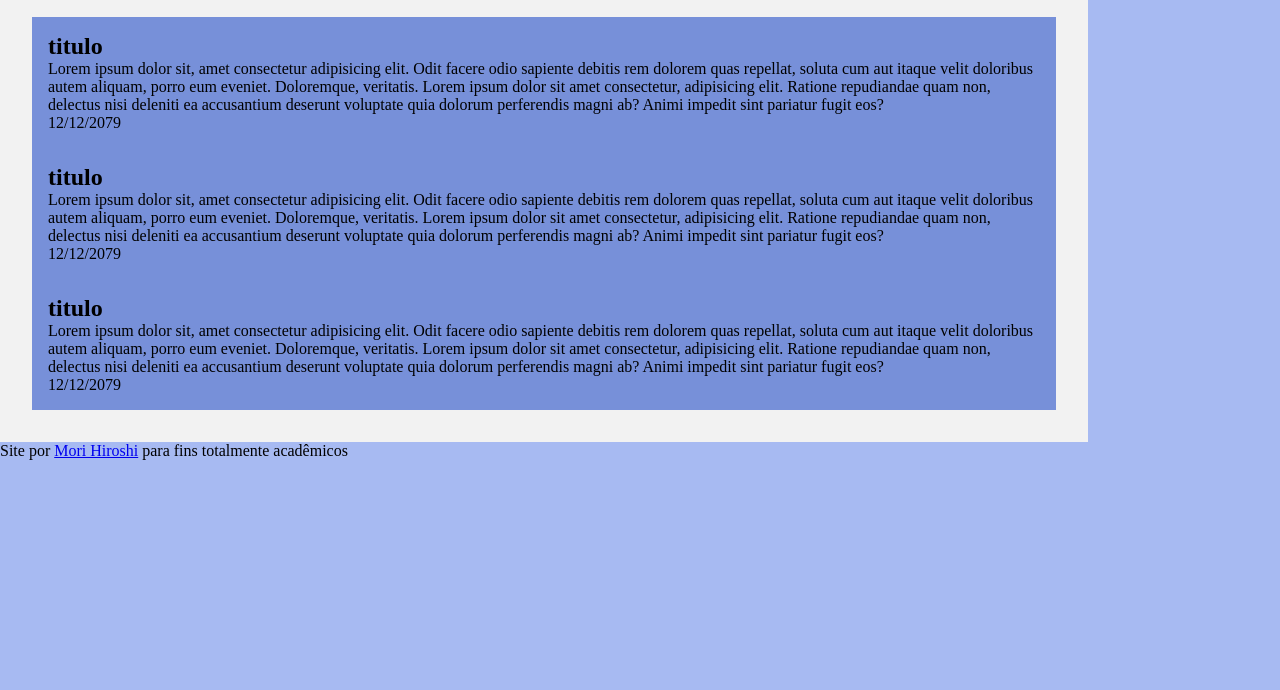
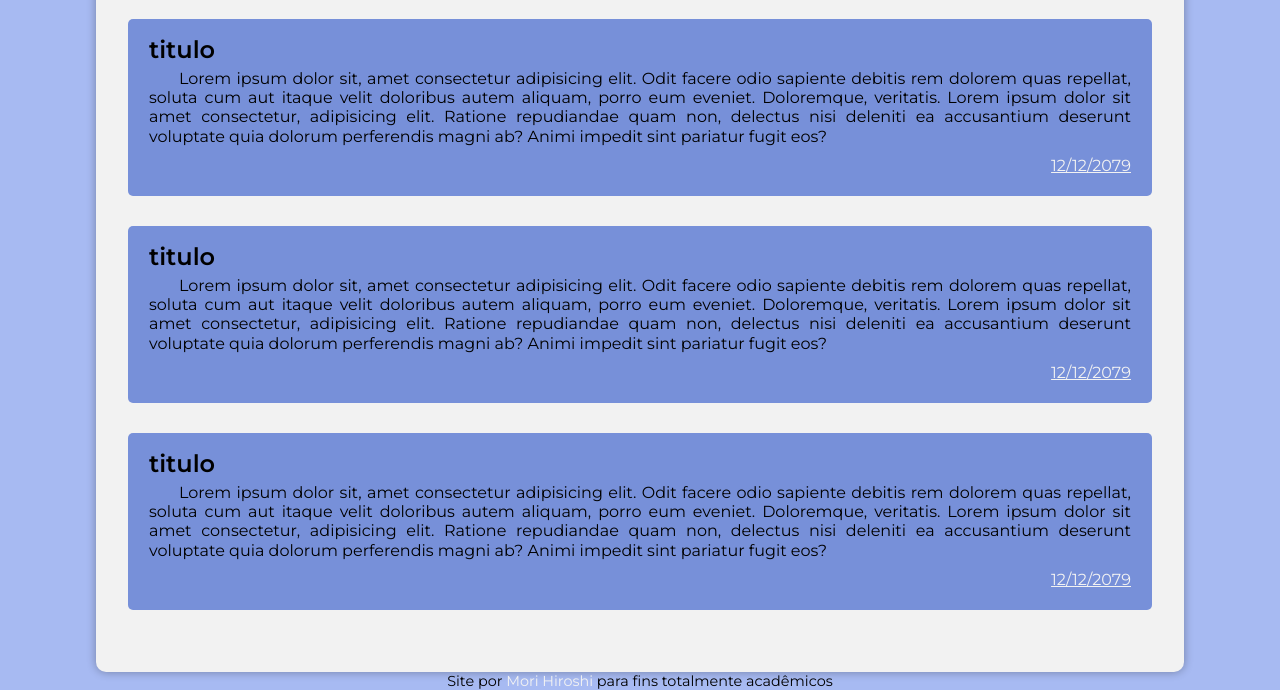
Before and after one commit to MoriHiroshi0619/Menu-Mobile, a plain HTML site: page index.html in a window 1280 px wide. Shown: the part 206-896 px from the top of the page. Before the commit the page ends 800 px from the top, so only its background shows below. Drawn offline with nearby package versions, Linux system fonts and the light colour scheme; a web font is replaced by a local one.

Commit message:
updated
finalizando projeto

```diff
--- a/assets/css/style.css
+++ b/assets/css/style.css
@@ -2,11 +2,16 @@
 /*font-family: 'Gruppo', cursive;*/
 @import url('https://fonts.googleapis.com/css2?family=Poiret+One&display=swap');
 
+@import url('https://fonts.googleapis.com/css2?family=Montserrat:wght@400;500;600&display=swap');
+
+@import url('https://fonts.googleapis.com/css2?family=Montserrat+Subrayada&display=swap');
+
 
 :root{
-    --fontePadrao:'Poiret One', cursive;
+    --fonteNav:'Poiret One', cursive;
     --fonteLogo: 'Gruppo', cursive;
-
+    --fontePadrao: 'Montserrat', sans-serif;
+    --fonteAlternativa: 'Montserrat Subrayada', sans-serif;
     --cor01: #3B42BF;
     --cor02: #6273D9;
     --cor03: #7790D9;
@@ -40,7 +45,7 @@ li > a{
     display: block;
     color: var(--cor05);
     text-decoration: none;
-    font-family: var(--fontePadrao);
+    font-family: var(--fonteNav);
     font-size: 1.5rem;
     transition: 0.3s;
     padding: .5rem;
@@ -69,15 +74,38 @@ main{
     width: 85vw;
     max-width: 1200px;
     padding: 2rem;
+    margin: auto;
+    font-family: var(--fontePadrao);
+    border-radius: 0px 0px 10px 10px;
+    box-shadow: 0px 0px 10px rgba(0, 0, 0, 0.319);
 }
 h1{
     text-align: center;
-    margin: 2rem ;
+    margin: 1rem 0rem 3rem 0rem;
 }
 
 article{
     background-color: var(--cor03);
     padding: 1rem;
+    margin-bottom: 30px;
+    border-radius: 5px;
+}
+
+h2{
+    padding-left: 5px;
+}
+
+p{
+    padding: 5px;
+    text-align: justify;
+    text-indent: 30px;
+    line-height: 1.2rem;
+}
+
+.date{
+    text-align: end;
+    color: var(--cor05);
+    text-decoration: underline;
 }
 
 
@@ -89,6 +117,17 @@ article{
 
 #btn-mobile{
     display: none;
+}
+
+footer{
+    font-family: var(--fontePadrao);
+    text-align: center;
+    font-size: .9rem;
+}
+
+footer a{
+    text-decoration: none;
+    color: var(--cor05);
 }
 
 @media (max-width: 680px){
@@ -166,5 +205,10 @@ article{
 
     main{
         width: 100vw;
+
+    }
+
+    h1{
+        margin: 0.5rem 0rem 1.5rem 0rem;
     }
 }
--- a/assets/js/script.js
+++ b/assets/js/script.js
@@ -6,6 +6,13 @@ function toggleMenu(event){
     }
     const nav = document.querySelector('#nav');
     nav.classList.toggle('active');
+    if(nav.classList.contains('active')){
+        document.documentElement.style.overflow = 'hidden';
+        document.body.scroll = "no";
+    }else{
+        document.documentElement.style.overflow = 'auto';
+        document.body.scroll = "yes";
+    }
 }
 
 
--- a/index.html
+++ b/index.html
@@ -45,6 +45,6 @@
             </article>
         </section>
     </main>
-    <footer>Site por <a href="#">Mori Hiroshi</a> para fins totalmente acadêmicos</footer>
+    <footer>Site por <a href="https://github.com/MoriHiroshi0619" target="_blank">Mori Hiroshi</a> para fins totalmente acadêmicos</footer>
 </body>
 </html>
```
